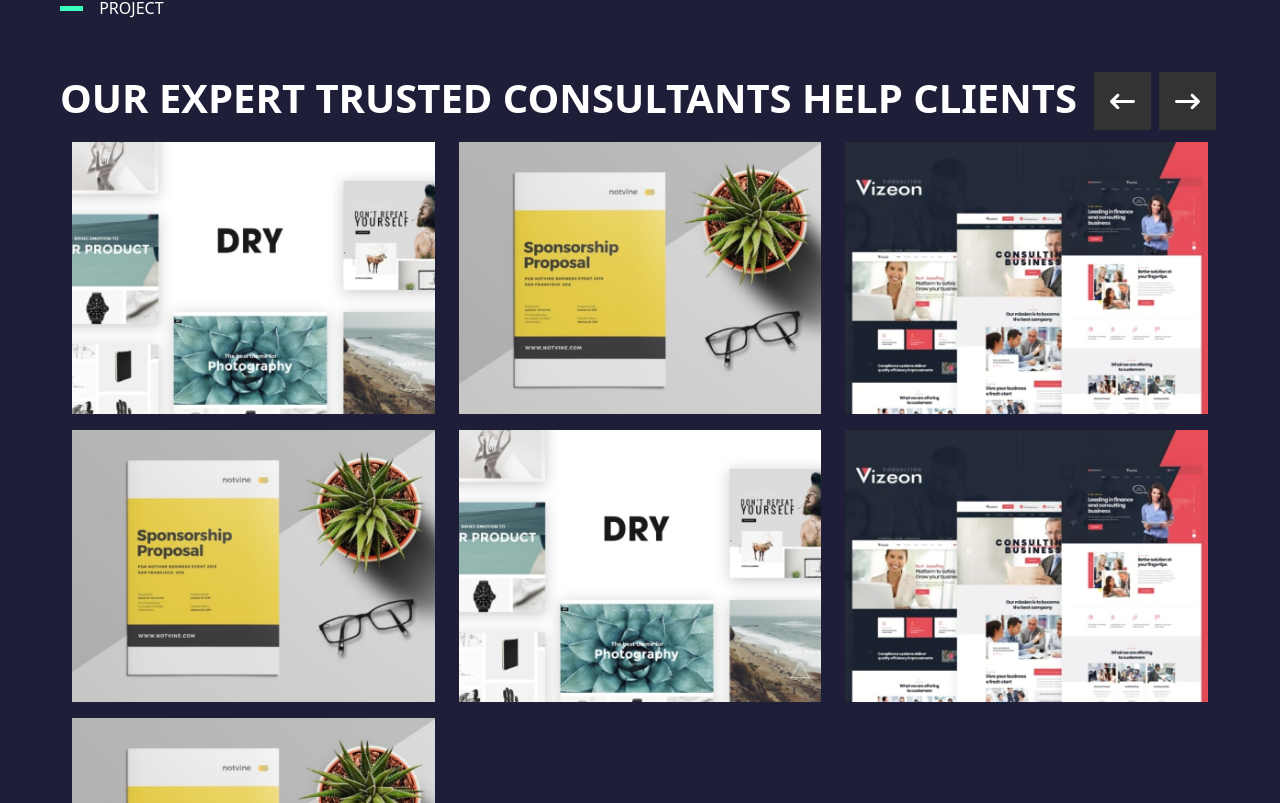
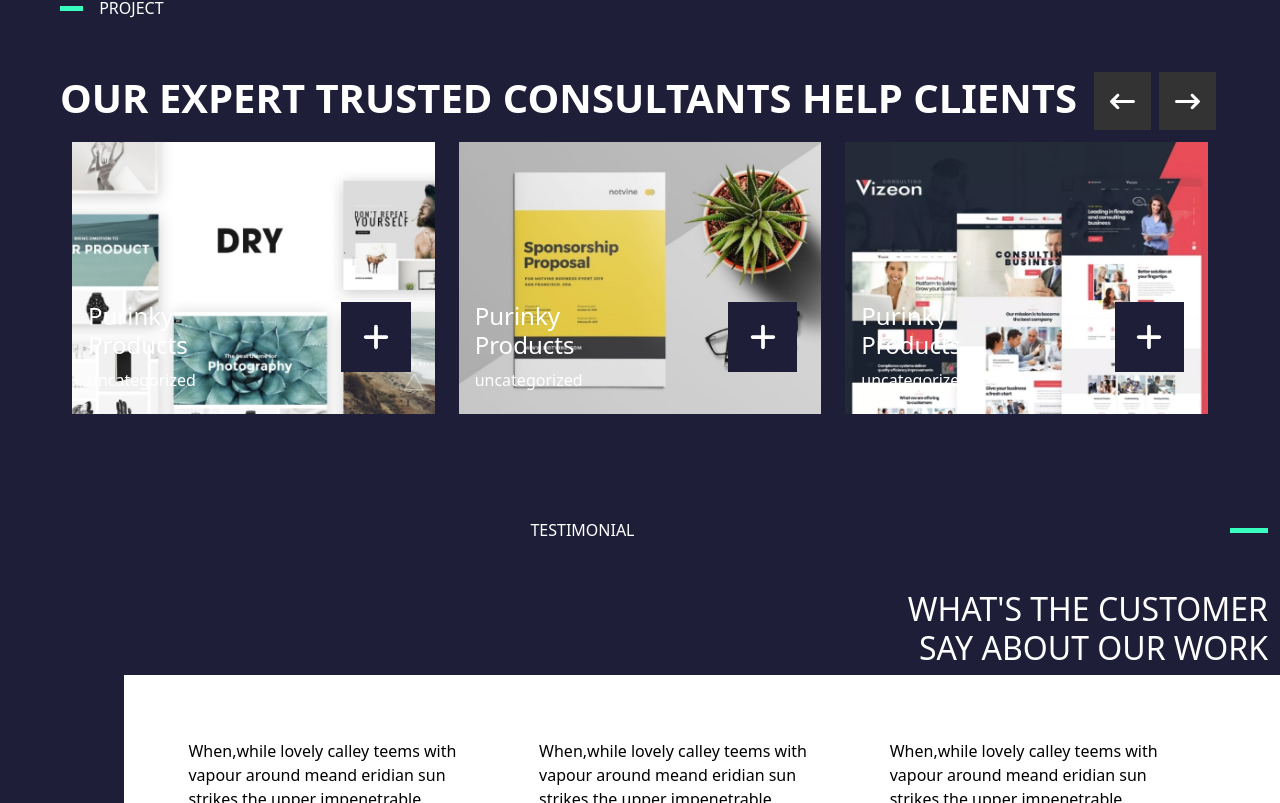
Before and after one commit to CatalanoLorenzo/proj-html-vuejs, a Vue app: page / in a window 1280 px wide. Shown: the part 2837-3640 px from the top of the page. Built offline with nearby package versions, Linux system fonts and the light colour scheme.

Commit message:
add function for carousel

```diff
--- /dev/null
+++ b/src/assets/scss/partials/_CarouselMain.scss
@@ -0,0 +1,38 @@
+@use './variables' as *;
+
+.carousel {
+    .container{
+        .row{
+            .col{
+                img {
+                    width: 100%;
+                }
+                .info{
+                    bottom: 5%;
+                    .text{
+                        h4{}
+                        p{}
+
+                    }
+                    button{
+                        width: 70px;
+                        height: 70px;
+                        background-color: $bg-grey-3 ;
+                        svg{
+                            fill: $fill-white ;
+                            width: 30px;
+                            height: 30px;
+                        }
+                    }
+                }
+            }
+            .col:hover{
+                background-color: $bg-red ;
+                img{
+
+                    filter: brightness(0.4) opacity(0.4);
+                }
+            }
+        }
+    }
+}
--- a/src/assets/scss/partials/_ProjectMain.scss
+++ b/src/assets/scss/partials/_ProjectMain.scss
@@ -1,4 +1,5 @@
 @use './variables' as *;
+@use './CarouselMain';
 
 .projects {
     .container {
@@ -34,11 +35,7 @@
             }
         }
 
-        .carousel {
-            img {
-                width: 100%;
-            }
-        }
+
     }
 
     color: $text-white;
--- /dev/null
+++ b/src/components/CarouselMain.vue
@@ -0,0 +1,37 @@
+<script>
+export default {
+    name: 'CarouselMain',
+    props:{
+        array:Array
+    },
+    data() {
+        return {
+
+        }
+    },
+}
+</script>
+<template>
+    <div class="carousel">
+        <div class="container">
+            <div class="row row-cols-3">
+                <div class="col py-2 position-relative" v-for="img in array" v-show="img.visible">
+                    <img :src="img.url" :alt="img.alt">
+                    <div class="info position-absolute d-flex justify-content-between w-100" v-show="true">
+                        <div class="text mx-3">
+                            <h4>{{ img.title }}</h4>
+                            <p>{{ img.category }}</p>
+                        </div>
+                        <button class="border-0 mx-5">
+                            <svg xmlns="http://www.w3.org/2000/svg"
+                                viewBox="0 0 448 512"><!--! Font Awesome Pro 6.4.0 by @fontawesome - https://fontawesome.com License - https://fontawesome.com/license (Commercial License) Copyright 2023 Fonticons, Inc. -->
+                                <path
+                                    d="M256 80c0-17.7-14.3-32-32-32s-32 14.3-32 32V224H48c-17.7 0-32 14.3-32 32s14.3 32 32 32H192V432c0 17.7 14.3 32 32 32s32-14.3 32-32V288H400c17.7 0 32-14.3 32-32s-14.3-32-32-32H256V80z" />
+                            </svg>
+                        </button>
+                    </div>
+                </div>
+            </div>
+        </div>
+    </div>
+</template>
--- a/src/components/NavFooter.vue
+++ b/src/components/NavFooter.vue
@@ -18,7 +18,7 @@ export default {
         </div>
         <ul class="navbar-item d-flex py-3">
             <li v-for="menu in dataNavMenu" class="p-2">
-                <a href="menu.toUpperCase()">{{ menu.title.toUpperCase() }}</a>
+                <a :href=" '#' + menu.title.toUpperCase()">{{ menu.title.toUpperCase() }}</a>
             </li>
         </ul>
         <div class="nav-link ">
--- a/src/components/ProjectMain.vue
+++ b/src/components/ProjectMain.vue
@@ -1,12 +1,61 @@
 <script>
+import CarouselMain from './CarouselMain.vue';
 import ImgCarousel from '../data/imgcarousel'
+
 export default {
     name: 'ProjectMain',
+    components: {
+        CarouselMain,
+    },
     data() {
         return {
             dataImgCarousel: ImgCarousel,
+            counter: 0
         }
     },
+    methods: {
+        chageVisibleMore() {
+            if ((this.counter ) == this.dataImgCarousel.length - 3) {
+                this.dataImgCarousel[this.counter].visible = false
+                this.dataImgCarousel[0].visible = true
+                this.counter++
+            }else if ((this.counter ) == this.dataImgCarousel.length - 2){
+                this.dataImgCarousel[this.counter].visible = false
+                this.dataImgCarousel[1].visible = true
+                this.counter++
+            }else if ((this.counter ) == this.dataImgCarousel.length - 1){
+                this.dataImgCarousel[this.counter].visible = false
+                this.dataImgCarousel[2].visible = true
+                this.counter = 0
+
+            }else{
+                this.dataImgCarousel[this.counter + 3].visible = true
+                this.dataImgCarousel[this.counter].visible = false
+                this.counter++
+            }
+        },
+        chageVisibleLess() {
+            if ((this.counter ) == 2) {
+                this.dataImgCarousel[this.counter].visible = false
+                this.dataImgCarousel[this.dataImgCarousel.length - 1].visible = true
+                this.counter--
+            }else if ((this.counter ) == 1){
+                this.dataImgCarousel[this.counter].visible = false
+                this.dataImgCarousel[this.dataImgCarousel.length - 2].visible = true
+                this.counter--
+            }else if (this.counter  == 0){
+                this.dataImgCarousel[this.counter].visible = false
+                this.dataImgCarousel[this.dataImgCarousel.length - 3].visible = true
+                this.counter = this.dataImgCarousel.length - 1
+
+            }else{
+                this.dataImgCarousel[this.counter ].visible = false
+                this.dataImgCarousel[this.counter - 3].visible = true
+                this.counter--
+            }
+        }
+
+    }
 }
 </script>
 <template>
@@ -21,14 +70,14 @@ export default {
                     <div class="title d-flex justify-content-between">
                         <span class="fs-1"><strong>OUR EXPERT TRUSTED CONSULTANTS HELP CLIENTS</strong></span>
                         <div class="button">
-                            <button class="button_left border-0 p-3 m-1">
+                            <button class="button_left border-0 p-3 m-1" @click="chageVisibleLess()">
                                 <svg xmlns="http://www.w3.org/2000/svg"
                                     viewBox="0 0 512 512"><!--! Font Awesome Pro 6.4.0 by @fontawesome - https://fontawesome.com License - https://fontawesome.com/license (Commercial License) Copyright 2023 Fonticons, Inc. -->
                                     <path
                                         d="M9.4 233.4c-12.5 12.5-12.5 32.8 0 45.3l128 128c12.5 12.5 32.8 12.5 45.3 0s12.5-32.8 0-45.3L109.3 288 480 288c17.7 0 32-14.3 32-32s-14.3-32-32-32l-370.7 0 73.4-73.4c12.5-12.5 12.5-32.8 0-45.3s-32.8-12.5-45.3 0l-128 128z" />
                                 </svg>
                             </button>
-                            <button class="button_right border-0 p-3 m-1">
+                            <button class="button_right border-0 p-3 m-1 " @click="chageVisibleMore()">
                                 <svg xmlns="http://www.w3.org/2000/svg"
                                     viewBox="0 0 512 512"><!--! Font Awesome Pro 6.4.0 by @fontawesome - https://fontawesome.com License - https://fontawesome.com/license (Commercial License) Copyright 2023 Fonticons, Inc. -->
                                     <path
@@ -38,15 +87,7 @@ export default {
                         </div>
 
                     </div>
-                    <div class="carousel">
-                        <div class="container">
-                            <div class="row row-cols-3">
-                                <div class="col py-2" v-for="img in dataImgCarousel">
-                                    <img :src="img.url" :alt="img.title">
-                                </div>
-                            </div>
-                        </div>
-                    </div>
+                    <CarouselMain :array="dataImgCarousel"></CarouselMain>
                 </div>
             </div>
         </div>
--- a/src/data/imgcarousel.js
+++ b/src/data/imgcarousel.js
@@ -1,30 +1,51 @@
-export default[
+export default [
     {
-        url:"src/assets/img/DRY-1-790x592.jpg",
-        title:`'DRY-1-790x592'`
+        url: "src/assets/img/DRY-1-790x592.jpg",
+        title:'Purinky Products',
+        category:'uncategorized',
+        alt: `'DRY-1-790x592'`,
+        visible: true
     },
     {
-        url:'src/assets/img/221bf0b7-8134-43bb-936a-5acbe42db64a-790x592.jpg',
-        title:'221bf0b7-8134-43bb-936a-5acbe42db64a-790x592'
+        url: 'src/assets/img/221bf0b7-8134-43bb-936a-5acbe42db64a-790x592.jpg',
+        title:'Purinky Products',
+        category:'uncategorized',
+        alt: '221bf0b7-8134-43bb-936a-5acbe42db64a-790x592',
+        visible: true
     },
     {
-        url:`src/assets/img/z1el4c4p-790x592.jpg`,
-        title:`'z1el4c4p-790x592'`
+        url: `src/assets/img/z1el4c4p-790x592.jpg`,
+        title:'Purinky Products',
+        category:'uncategorized',
+        alt: `'z1el4c4p-790x592'`,
+        visible: true
     },
     {
-        url:`src/assets/img/221bf0b7-8134-43bb-936a-5acbe42db64a-790x592.jpg`,
-        title:'221bf0b7-8134-43bb-936a-5acbe42db64a-790x592'
+        url: `src/assets/img/221bf0b7-8134-43bb-936a-5acbe42db64a-790x592.jpg`,
+        title:'Purinky Products',
+        category:'uncategorized',
+        alt: '221bf0b7-8134-43bb-936a-5acbe42db64a-790x592',
+        visible: false
     },
     {
-        url:`src/assets/img/DRY-1-790x592.jpg`,
-        title:`'DRY-1-790x592'`
+        url: `src/assets/img/DRY-1-790x592.jpg`,
+        title:'Purinky Products',
+        category:'uncategorized',
+        alt: `'DRY-1-790x592'`,
+        visible: false
     },
     {
-        url:`src/assets/img/z1el4c4p-790x592.jpg`,
-        title:`'z1el4c4p-790x592'`
+        url: `src/assets/img/z1el4c4p-790x592.jpg`,
+        title:'Purinky Products',
+        category:'uncategorized',
+        alt: `'z1el4c4p-790x592'`,
+        visible: false
     },
     {
-        url:`src/assets/img/221bf0b7-8134-43bb-936a-5acbe42db64a-790x592.jpg`,
-        title:`'221bf0b7-8134-43bb-936a-5acbe42db64a-790x592'`
+        url: `src/assets/img/221bf0b7-8134-43bb-936a-5acbe42db64a-790x592.jpg`,
+        title:'Purinky Products',
+        category:'uncategorized',
+        alt: `'221bf0b7-8134-43bb-936a-5acbe42db64a-790x592'`,
+        visible: false
     },
 ]
```
